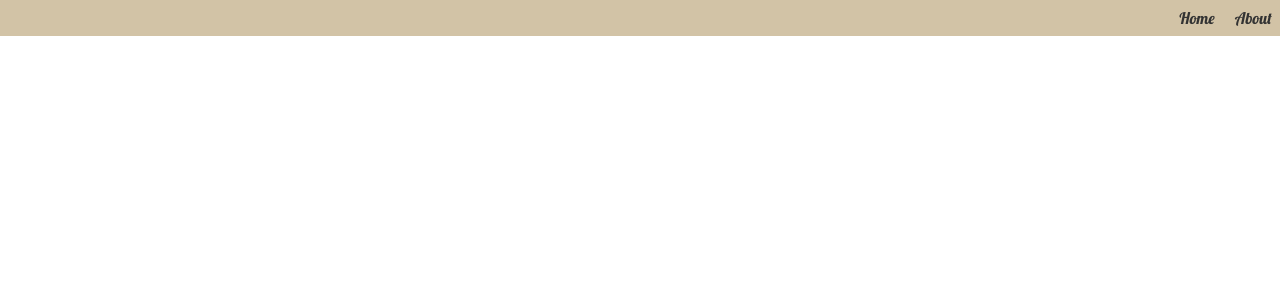
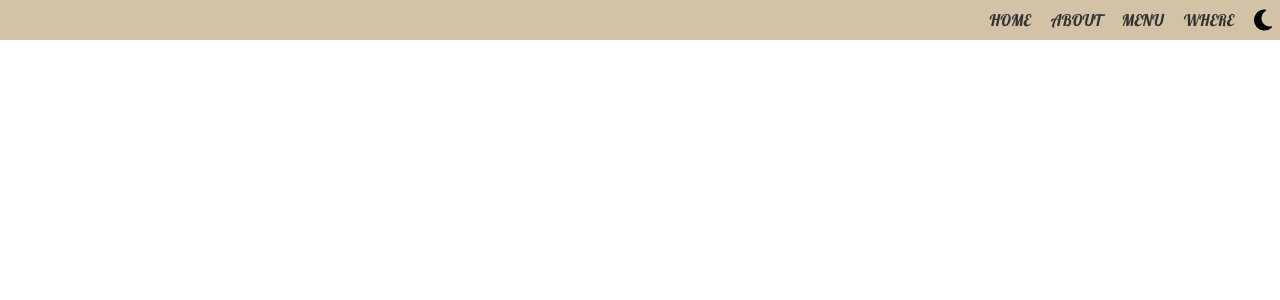
Before and after one commit to HansamaRajaguru/the-Cafe, a React (Create React App) app in the folder client/: page / in a window 1280 px wide. Before the commit this address had no page. Shown: the top 300 px of the page. Built offline with nearby package versions, Linux system fonts and the light colour scheme.

Commit message:
Add Theme Context

```diff
--- a/client/package.json
+++ b/client/package.json
@@ -3,6 +3,9 @@
   "version": "0.1.0",
   "private": true,
   "dependencies": {
+    "@fortawesome/fontawesome-svg-core": "^6.5.2",
+    "@fortawesome/free-solid-svg-icons": "^6.5.2",
+    "@fortawesome/react-fontawesome": "^0.2.2",
     "@testing-library/jest-dom": "^5.17.0",
     "@testing-library/react": "^13.4.0",
     "@testing-library/user-event": "^13.5.0",
--- a/client/src/components/App.css
+++ b/client/src/components/App.css
@@ -53,7 +53,35 @@
     text-decoration: underline;
   }
 
+  /* Dark theme */
+  body.dark {
+    background: none; /* Dark green to black gradient */
+    color: #ffffff;
+  }
 
+  body.dark nav {
+    background: #171313; /* Dark brown */
+  }
+
+  nav ul li a.dark {
+    color: #ffffff;
+  }
+
+  .theme-toggle {
+    background: none;
+    border: none;
+    color: inherit;
+    cursor: pointer;
+    font-size: 1em;
+    display: flex;
+    align-items: center;
+    gap: 0.5em;
+    transition: color 0.5s;
+  }
+
+  .theme-toggle svg {
+    font-size: 1.5em;
+  }
 
   main {
     flex: 1;
--- a/client/src/components/App.tsx
+++ b/client/src/components/App.tsx
@@ -1,23 +1,55 @@
 import React from 'react';
 import { BrowserRouter as Router, Route, Routes, Link } from 'react-router-dom';
+import { FontAwesomeIcon } from '@fortawesome/react-fontawesome';
+import { faSun, faMoon } from '@fortawesome/free-solid-svg-icons';
 
+import { useTheme, ThemeProvider } from '../contexts/ThemeContext';
 import './App.css';
 
 const App: React.FC = () => {
     return (
+        <ThemeProvider>
             <Router>
                 <div className="App">
                     <nav>
                         <ul>
-                        <li><Link to="/">Home</Link></li>
-                        <li><Link to="/about">About</Link></li>
+                            <ThemeNavLink to="/">HOME</ThemeNavLink>
+                            <ThemeNavLink to="/about">ABOUT</ThemeNavLink>
+                            <ThemeNavLink to="/menu">MENU</ThemeNavLink>
+                            <ThemeNavLink to="/where">WHERE</ThemeNavLink>
+                            <li>
+                                <ThemeToggle />
+                            </li>
                         </ul>
                     </nav>
+                    <main>
                         <Routes>
 
                         </Routes>
+                    </main>
                 </div>
             </Router>
+        </ThemeProvider>
+    );
+};
+
+const ThemeNavLink: React.FC<{ to: string, children: React.ReactNode }> = ({ to, children }) => {
+    const { theme } = useTheme();
+    return (
+        <li>
+            <Link to={to} className={theme === 'dark' ? 'dark' : ''}>{children}</Link>
+        </li>
+    );
+};
+
+const ThemeToggle: React.FC = () => {
+    const { theme, toggleTheme } = useTheme();
+
+    return (
+        <button onClick={toggleTheme} className="theme-toggle">
+            {theme === 'light' ? <FontAwesomeIcon icon={faMoon} /> : <FontAwesomeIcon icon={faSun} />}
+
+        </button>
     );
 };
 
--- /dev/null
+++ b/client/src/contexts/ThemeContext.tsx
@@ -0,0 +1,34 @@
+import React, { createContext, useContext, useState, useEffect, ReactNode } from 'react';
+
+interface ThemeContextType {
+    theme: string;
+    toggleTheme: () => void;
+}
+
+const ThemeContext = createContext<ThemeContextType | undefined>(undefined);
+
+export const ThemeProvider: React.FC<{ children: ReactNode }> = ({ children }) => {
+    const [theme, setTheme] = useState('light');
+
+    const toggleTheme = () => {
+        setTheme(theme === 'light' ? 'dark' : 'light');
+    };
+
+    useEffect(() => {
+        document.body.className = theme;
+    }, [theme]);
+
+    return (
+        <ThemeContext.Provider value={{ theme, toggleTheme }}>
+            {children}
+        </ThemeContext.Provider>
+    );
+};
+
+export const useTheme = () => {
+    const context = useContext(ThemeContext);
+    if (context === undefined) {
+        throw new Error('useTheme must be used within a ThemeProvider');
+    }
+    return context;
+};
```
Lines whose indentation alone changed are shown as unchanged.
